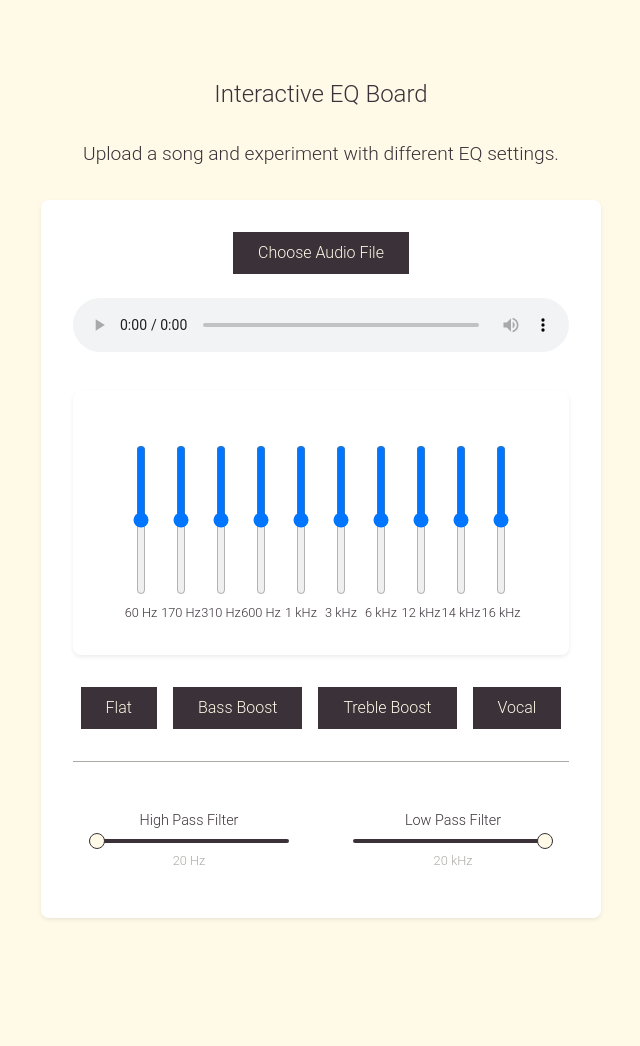
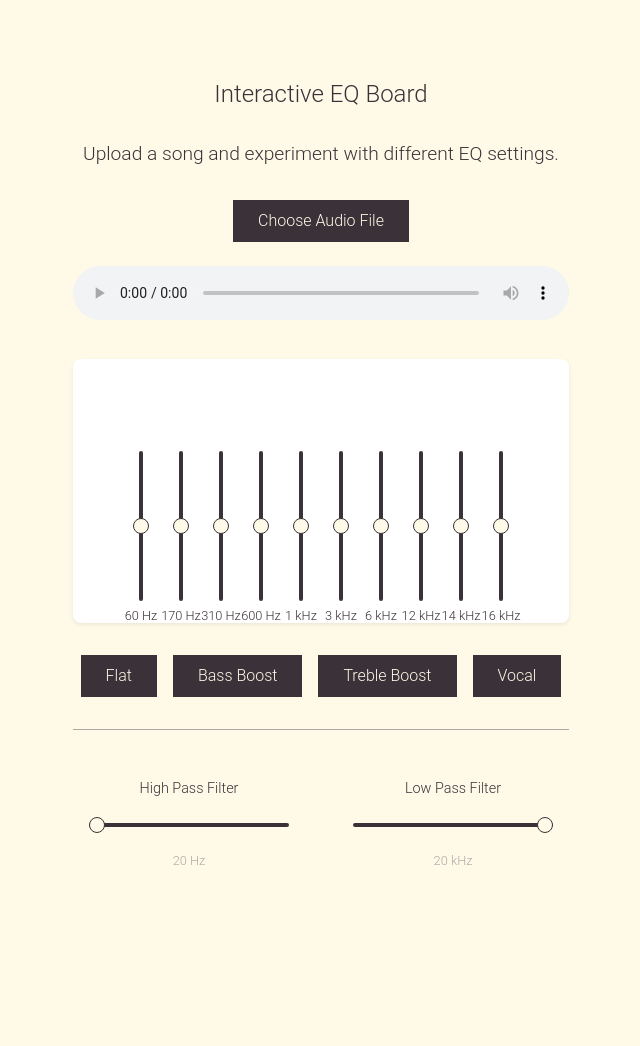
Before and after one commit to xnicolll/ui-eq-lab, a Flask app: page /examples in a window 1280 px wide. Shown: the part 280-1326 px from the top of the page, without its empty margins (319-959 px from the left). After the commit the page ends 1145 px from the top, so only its background shows below. Run offline with Flask 3, Linux system fonts and the light colour scheme.

Commit message:
fix: eq layout

```diff
--- a/static/css/style.css
+++ b/static/css/style.css
@@ -456,7 +456,7 @@
     max-width: 800px;
     margin: 0 auto;
     padding: 2rem;
-    overflow: hidden;
+    overflow: visible;
 }
 
 .learn-content p {
@@ -564,10 +564,6 @@
 
 /* EQ Board */
 .eq-board {
-    background-color: white;
-    padding: 2rem;
-    border-radius: 0.5rem;
-    box-shadow: 0 0.125rem 0.25rem rgba(0, 0, 0, 0.075);
     margin: 2rem auto;
     max-width: 800px;
     overflow: visible;
@@ -622,20 +618,67 @@
     flex-direction: column;
     align-items: center;
     width: 40px;
-}
-
-.eq-control {
-    -webkit-appearance: slider-vertical;
-    width: 8px;
+    padding: 0.5rem;
     height: 150px;
-    margin: 0;
-    transform: rotate(180deg);
+    position: relative;
 }
 
 .eq-slider label {
-    margin-top: 0.5rem;
+    margin-top: 1.5rem;
     font-size: 0.8rem;
     color: var(--dark);
+    position: absolute;
+    bottom: -35px;
+}
+
+/* Common slider styles */
+input[type="range"] {
+    -webkit-appearance: none;
+    background: var(--dark);
+    outline: none;
+    border-radius: 2px;
+}
+
+input[type="range"]::-webkit-slider-thumb {
+    -webkit-appearance: none;
+    width: 16px;
+    height: 16px;
+    background: var(--light);
+    border: 1px solid var(--dark);
+    border-radius: 50%;
+    cursor: pointer;
+}
+
+input[type="range"]::-moz-range-thumb {
+    width: 16px;
+    height: 16px;
+    background: var(--light);
+    border: 1px solid var(--dark);
+    border-radius: 50%;
+    cursor: pointer;
+}
+
+input[type="range"]::-moz-range-track {
+    background: var(--dark);
+    border-radius: 2px;
+}
+
+/* Pass filter specific styles */
+.pass-filter input[type="range"] {
+    width: 200px;
+    height: 4px;
+}
+
+/* EQ slider specific styles */
+.eq-control {
+    -webkit-appearance: none;
+    width: 150px;
+    height: 4px;
+    margin: 0;
+    transform: rotate(-90deg);
+    transform-origin: center;
+    position: relative;
+    top: 75px;
 }
 
 .eq-presets {
@@ -675,7 +718,7 @@
     display: flex;
     flex-direction: column;
     align-items: center;
-    gap: 0.5rem;
+    gap: 1rem;
     min-width: 200px;
     padding: 1rem;
 }
@@ -683,6 +726,7 @@
 .pass-filter label {
     font-size: 0.9rem;
     color: var(--dark);
+    margin-bottom: 0.5rem;
 }
 
 .pass-filter input[type="range"] {
@@ -707,4 +751,5 @@
 .pass-filter .frequency-value {
     font-size: 0.8rem;
     color: var(--accent);
+    margin-top: 0.5rem;
 }
```
